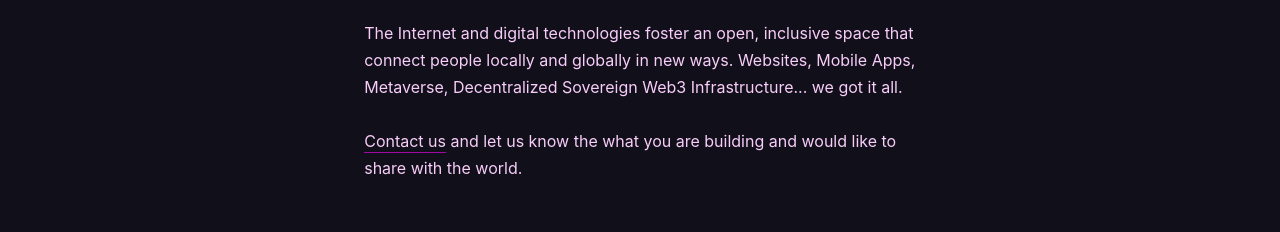
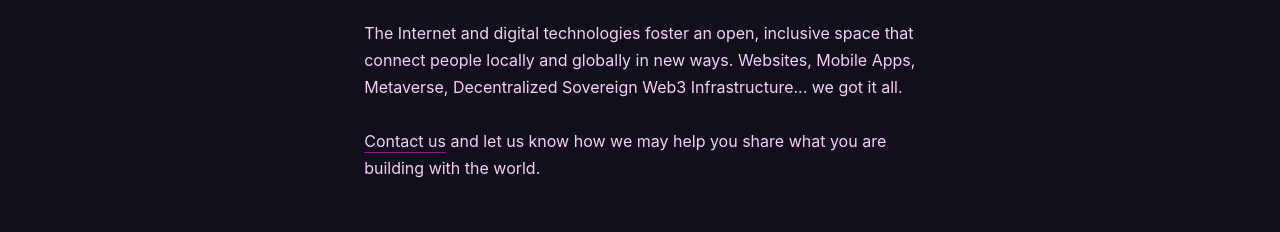
Before and after one commit to natarajgcb/natarajg, a Next.js app: page / in a window 1280 px wide. Shown: the part 4160-4392 px from the top of the page. Built offline with nearby package versions, Linux system fonts and the light colour scheme.

Commit message:
Updating text

```diff
--- a/pages/index.js
+++ b/pages/index.js
@@ -103,7 +103,7 @@ export default function Home() {
       <MNGH1 marginBottom="0" marginTop="mngr.27">We Make Digital Interactive</MNGH1>
       <MNGH3 marginBottom="mngr.27" marginTop="0">Experiences that engage, empower and enlighten.</MNGH3>
       <MNGBody>The Internet and digital technologies foster an open, inclusive space that connect people locally and globally in new ways. Websites, Mobile Apps, Metaverse, Decentralized Sovereign Web3 Infrastructure... we got it all.</MNGBody>
-      <MNGBody><a href="mailto:one@natarajg.space?subject=Creating%20With%20Master%20Nataraj%20G">Contact us</a> and let us know the what you are building and would like to share with the world.</MNGBody>
+      <MNGBody><a href="mailto:one@natarajg.space?subject=Creating%20With%20Master%20Nataraj%20G">Contact us</a> and let us know how we may help you share what you are building with the world.</MNGBody>
 
       <MNGHummingbirdSpacer w="50%" />
 
```
